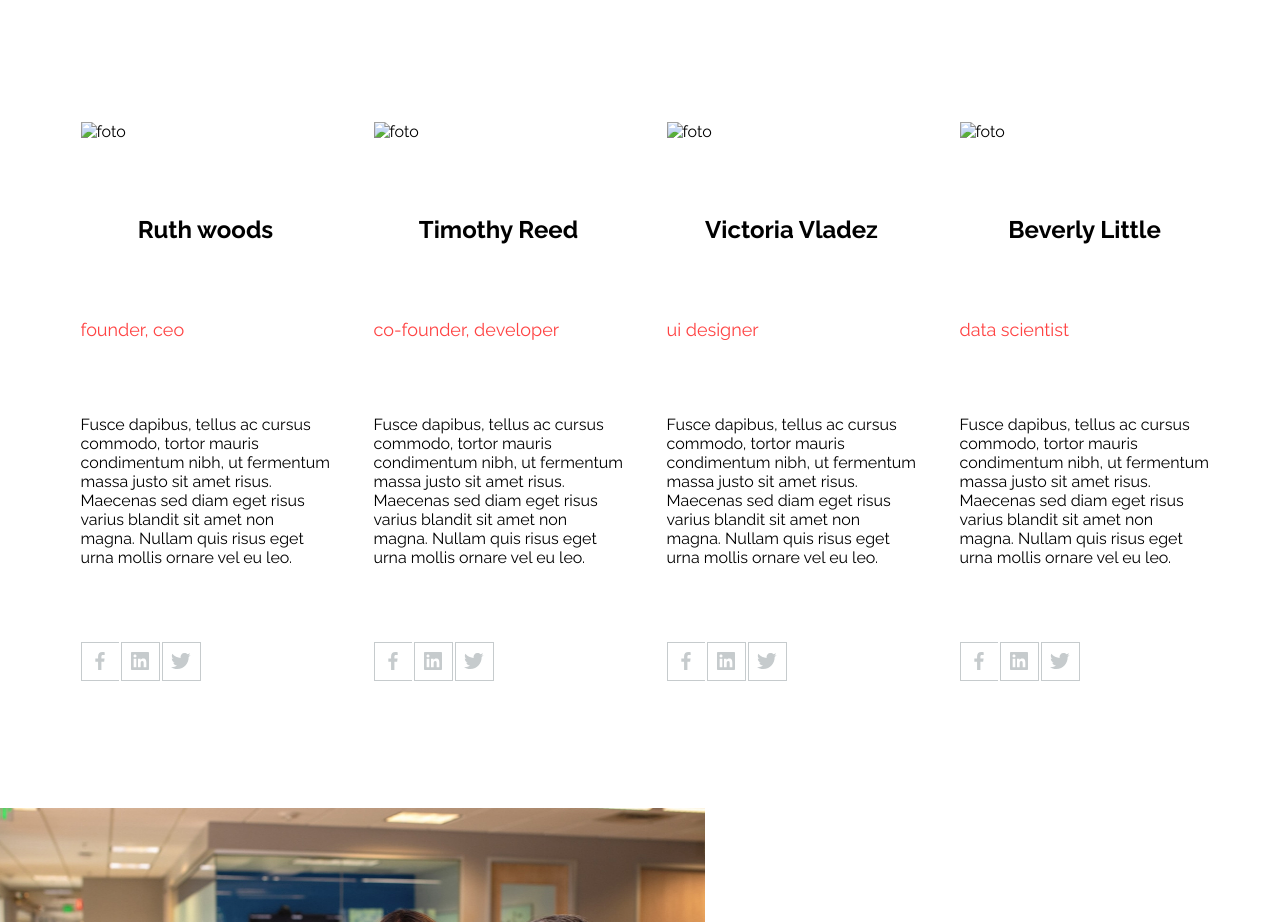
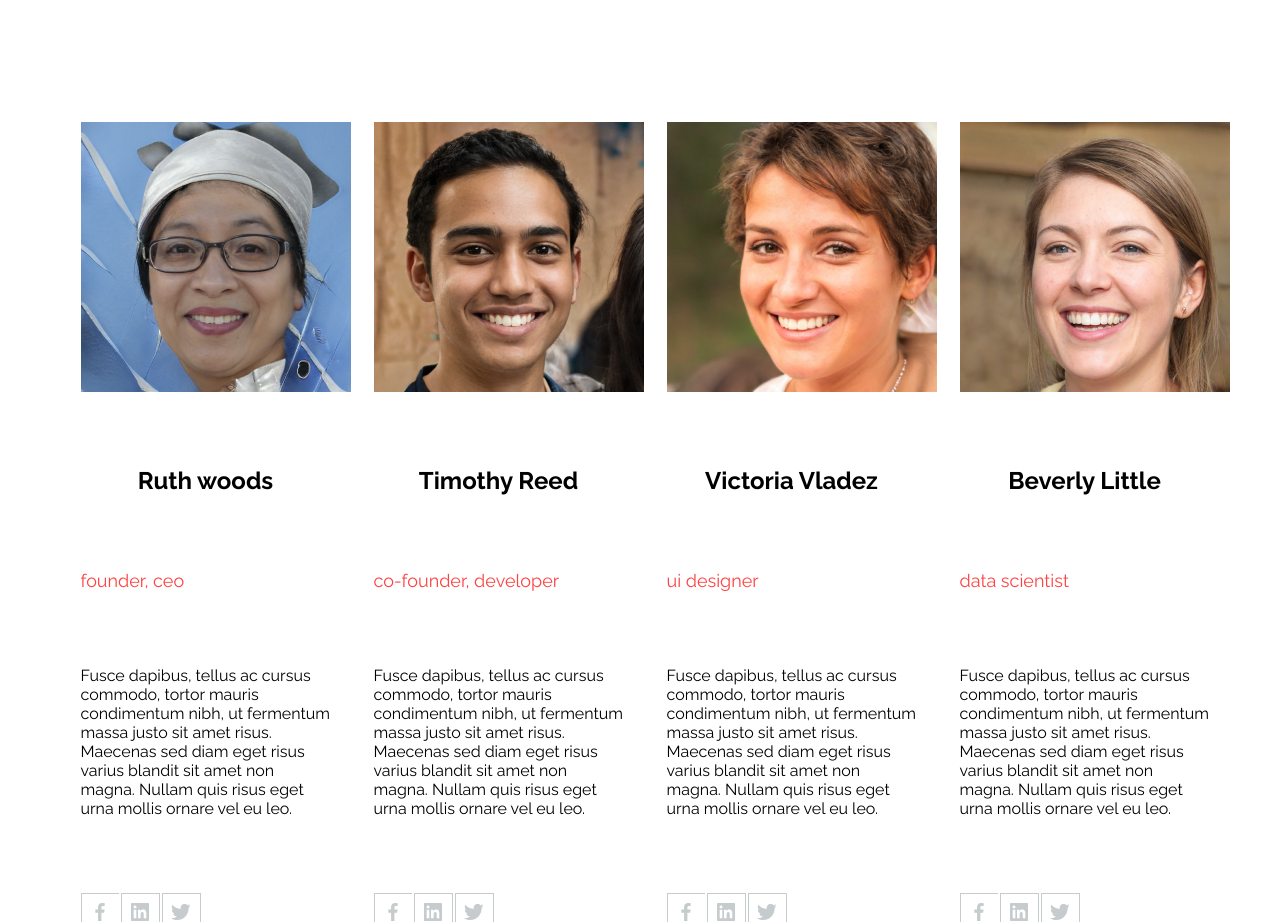
Before and after one commit to Dmitriynsv/home-work8, a plain HTML site: page index.html in a window 1280 px wide. Shown: the part 2729-3651 px from the top of the page. Drawn offline with Linux system fonts and the light colour scheme; the site is published under a folder, as on GitHub Pages, so addresses that start at the root find nothing; files whose address does not match are found by name.

Commit message:
Update index.html

```diff
--- a/index.html
+++ b/index.html
@@ -193,7 +193,7 @@
         <div class="person_card">
           <img
             class="person_card_1-img"
-            src="/assets/icons/Rectangle 24.jpg"
+            src="assets/icons/Rectangle 24.jpg"
             alt="foto"
           />
           <h4 class="name_card-name">Ruth woods</h4>
@@ -223,7 +223,7 @@
 
           <img
             class="person_card_2-img"
-            src="/assets/icons/Rectangle 25.jpg"
+            src="assets/icons/Rectangle 25.jpg"
             alt="foto"
           />
           <h4 class="name_card-name">Timothy Reed</h4>
@@ -250,7 +250,7 @@
       <div class="person_card">
           <img
             class="person_card_1-img"
-            src="/assets/icons/Rectangle 26.jpg"
+            src="assets/icons/Rectangle 26.jpg"
             alt="foto"
           />
           <h4 class="name_card-name">Victoria Vladez</h4>
@@ -277,7 +277,7 @@
       <div class="person_card">
           <img
             class="person_card_1-img"
-            src="/assets/icons/Rectangle 27.jpg"
+            src="assets/icons/Rectangle 27.jpg"
             alt="foto"
           />
           <h4 class="name_card-name">Beverly Little</h4>
```
